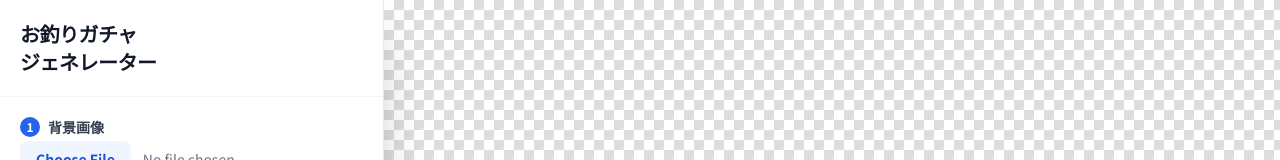
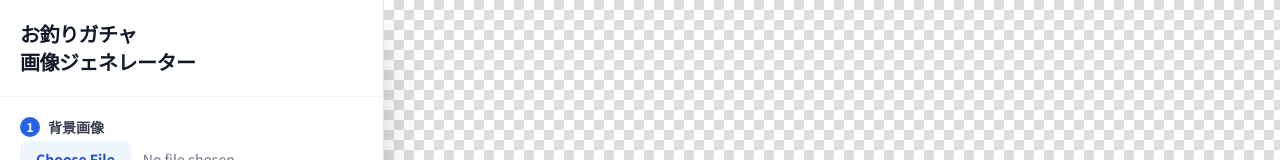
Before and after one commit to otsurigacha/otsuri-gacha-img, a plain HTML site: page index.html in a window 1280 px wide. Shown: the top 160 px of the page. Drawn offline with nearby package versions, Linux system fonts and the light colour scheme; a web font is replaced by a local one.

Commit message:
Update index.html

```diff
--- a/index.html
+++ b/index.html
@@ -3,7 +3,7 @@
 <head>
     <meta charset="UTF-8">
     <meta name="viewport" content="width=device-width, initial-scale=1.0, maximum-scale=1.0, user-scalable=no">
-    <title>お釣りガチャ レアリティ画像ジェネレーター</title>
+    <title>お釣りガチャ 画像ジェネレーター</title>
     <script src="https://cdn.tailwindcss.com"></script>
     <style>
         @import url('https://fonts.googleapis.com/css2?family=Dela+Gothic+One&family=Noto+Sans+JP:wght@400;700;900&display=swap');
@@ -49,7 +49,7 @@
     <!-- Sidebar Controls -->
     <aside class="w-full md:w-96 bg-white flex flex-col h-[52%] md:h-full shadow-2xl z-20 overflow-y-auto shrink-0 border-b md:border-r border-gray-200">
         <div class="p-3 md:p-5 border-b border-gray-100 flex justify-between items-center">
-            <h1 class="text-lg md:text-xl font-black text-gray-900 tracking-tight">お釣りガチャ<br class="hidden md:block">ジェネレーター</h1>
+            <h1 class="text-lg md:text-xl font-black text-gray-900 tracking-tight">お釣りガチャ<br class="hidden md:block">画像ジェネレーター</h1>
         </div>
 
         <div class="p-3 md:p-5 flex-1 flex flex-col gap-4 md:gap-6">
```
